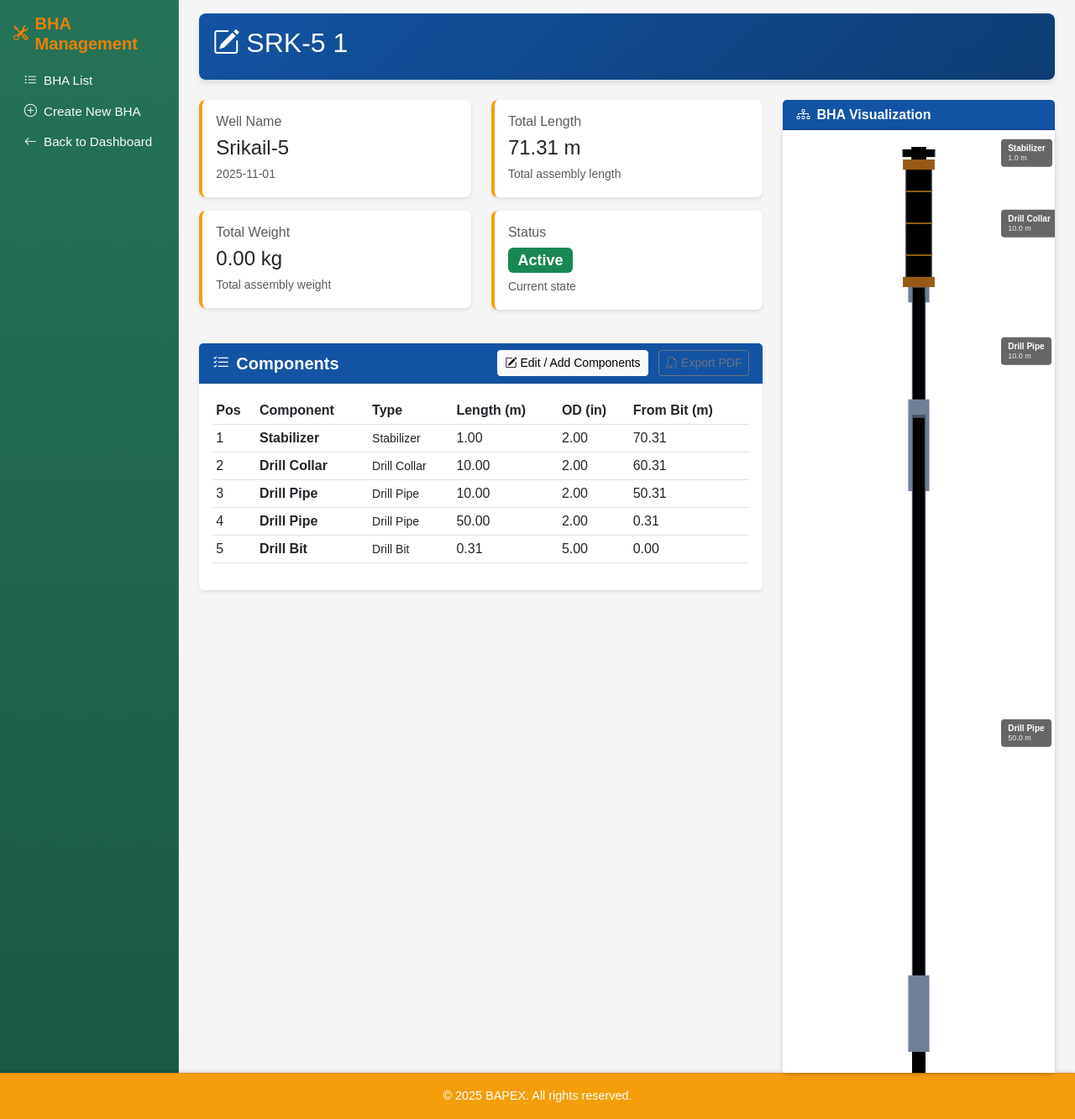
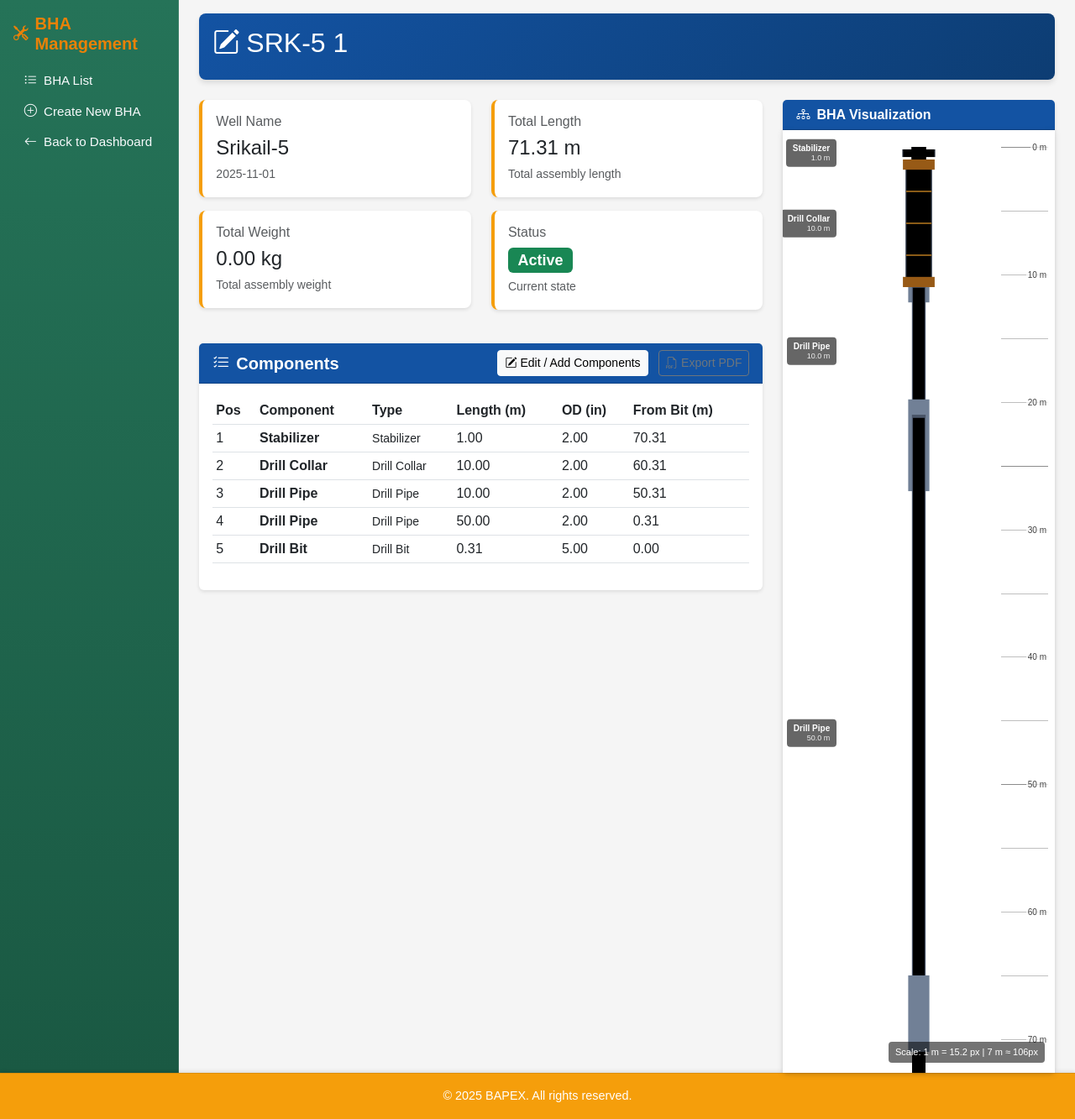
Before and after one commit to Saifur43/PetroViz, a Django app: page /bha/5/ in a window 1280 px wide. Shown: the part 52-1385 px from the top of the page at 84% size. Run offline with Django 5.2, Linux system fonts and the light colour scheme; a user stored in the database is signed in; data comes from the database, SQL or seed files in the repository; some libraries are stand-ins or nearby versions.

Commit message:
added live view bha

```diff
--- a/plotter/templates/plotter/bha/_bha_visualization.html
+++ b/plotter/templates/plotter/bha/_bha_visualization.html
@@ -28,6 +28,9 @@
                         {% endfor %}
                     </div>
                 </div>
+                <!-- Depth scale (ticks) and numeric scale box -->
+                <div class="bha-depth-scale" id="bha-depth-scale"></div>
+                <div class="bha-scale" id="bha-scale"></div>
             </div>
         </div>
     </div>
@@ -102,9 +105,16 @@
     .component-svg { display: block; height: 100%; width: auto; margin: 0; padding: 0; line-height: 0; font-size: 0; overflow: visible; flex-shrink: 0; min-width: 40px; }
     .component-svg svg { width: 100%; height: 100%; display: block; margin: 0; padding: 0; vertical-align: top; }
 
-    .component-label-inline { position: absolute; left: 100%; top: 50%; transform: translateY(-50%); margin-left: 8px; background: rgba(0, 0, 0, 0.6); color: white; padding: 4px 8px; border-radius: 4px; font-size: 10px; white-space: nowrap; pointer-events: none; z-index: 100; opacity: 1; transition: background 0.2s; display: flex; flex-direction: column; align-items: flex-start; line-height: 1.3; }
+    /* Move inline component labels to the LEFT side */
+    .component-label-inline { position: absolute; right: 100%; left: auto; top: 50%; transform: translateY(-50%); margin-right: 8px; background: rgba(0, 0, 0, 0.6); color: white; padding: 4px 8px; border-radius: 4px; font-size: 10px; white-space: nowrap; pointer-events: none; z-index: 100; opacity: 1; transition: background 0.2s; display: flex; flex-direction: column; align-items: flex-end; line-height: 1.3; }
     .label-text { font-weight: 600; font-size: 10px; }
     .label-length { font-size: 9px; opacity: 0.9; }
+
+    /* Depth indicator on the RIGHT side */
+    .bha-depth-scale { position: absolute; right: 8px; top: 20px; bottom: 36px; width: 56px; pointer-events: none; }
+    .depth-tick { position: absolute; right: 0; width: 56px; height: 1px; border-top: 1px solid rgba(0,0,0,0.25); }
+    .depth-tick.major { border-top-color: rgba(0,0,0,0.45); }
+    .depth-label { position: absolute; right: 0; transform: translateY(-50%); color: rgba(0,0,0,0.75); font-size: 10px; background: rgba(255,255,255,0.75); padding: 0 2px; border-radius: 2px; }
 
     .bha-scale { position: absolute; right: 12px; bottom: 12px; background: rgba(0,0,0,0.55); color: #fff; padding: 4px 8px; border-radius: 4px; font-size: 11px; pointer-events: none; }
 
@@ -182,6 +192,36 @@
             }
         });
 
+        // Render depth ticks on the right
+        const depthScale = document.getElementById('bha-depth-scale');
+        if (depthScale) {
+            depthScale.innerHTML = '';
+            // choose a step so that we don't exceed ~20 ticks
+            const candidates = [0.1, 0.2, 0.5, 1, 2, 5, 10, 20, 50];
+            let step = 1;
+            for (let i = 0; i < candidates.length; i++) {
+                if (totalLength / candidates[i] <= 20) { step = candidates[i]; break; }
+            }
+            const heightStartOffset = 0; // relative to top of container content
+            for (let d = 0; d <= totalLength + 1e-6; d += step) {
+                const y = Math.round(heightStartOffset + d * pxPerMeter);
+                const tick = document.createElement('div');
+                tick.className = 'depth-tick' + ((Math.abs((d / (step * 5)) - Math.round(d / (step * 5))) < 1e-6) ? ' major' : '');
+                tick.style.top = y + 'px';
+                depthScale.appendChild(tick);
+
+                // label every (step * 2) or at least every 1m
+                const labelEvery = Math.max(1, step * 2);
+                if (Math.abs((d / labelEvery) - Math.round(d / labelEvery)) < 1e-6 || d === 0 || Math.abs(d - totalLength) < 1e-6) {
+                    const lab = document.createElement('div');
+                    lab.className = 'depth-label';
+                    lab.style.top = y + 'px';
+                    lab.textContent = `${d.toFixed(step < 1 ? 1 : 0)} m`;
+                    depthScale.appendChild(lab);
+                }
+            }
+        }
+
         if (scaleBox) {
             const sampleMeters = totalLength > 0 ? Math.max(1, Math.floor(totalLength / 10)) : 1;
             const px = Math.round(sampleMeters * pxPerMeter);
```
